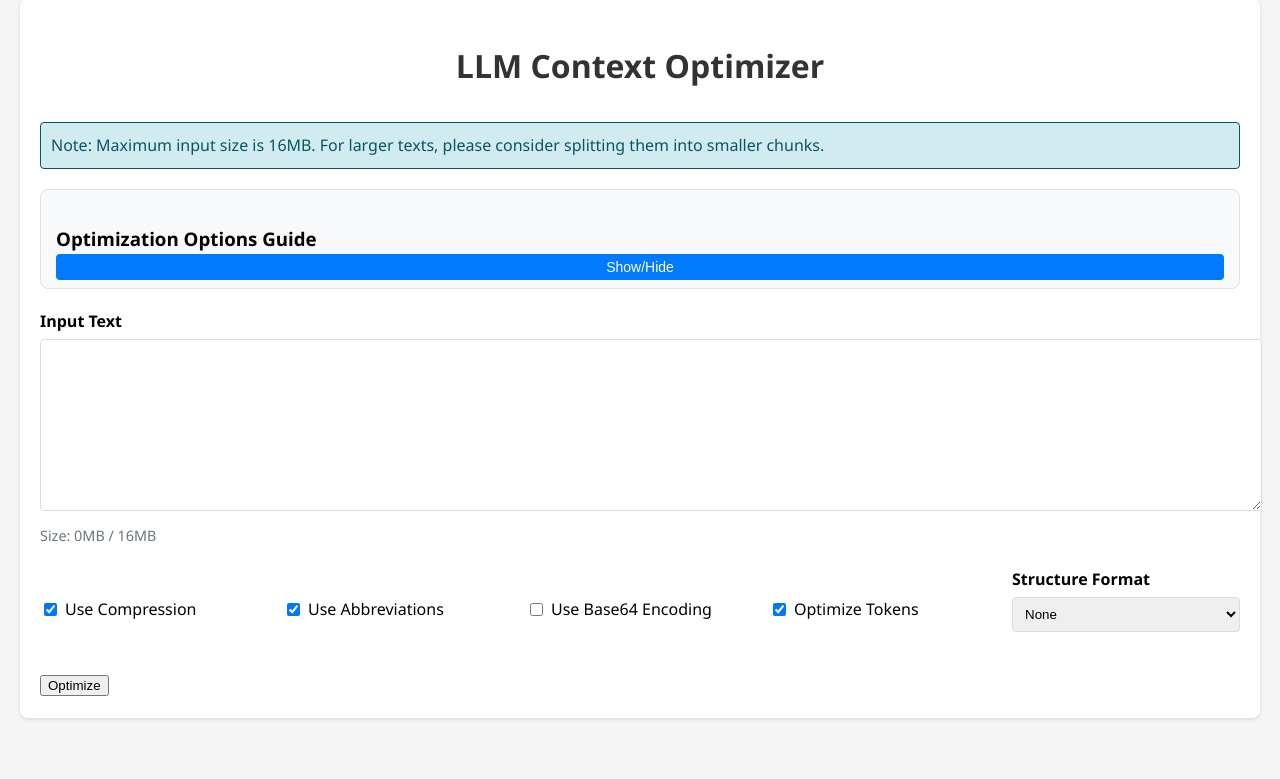
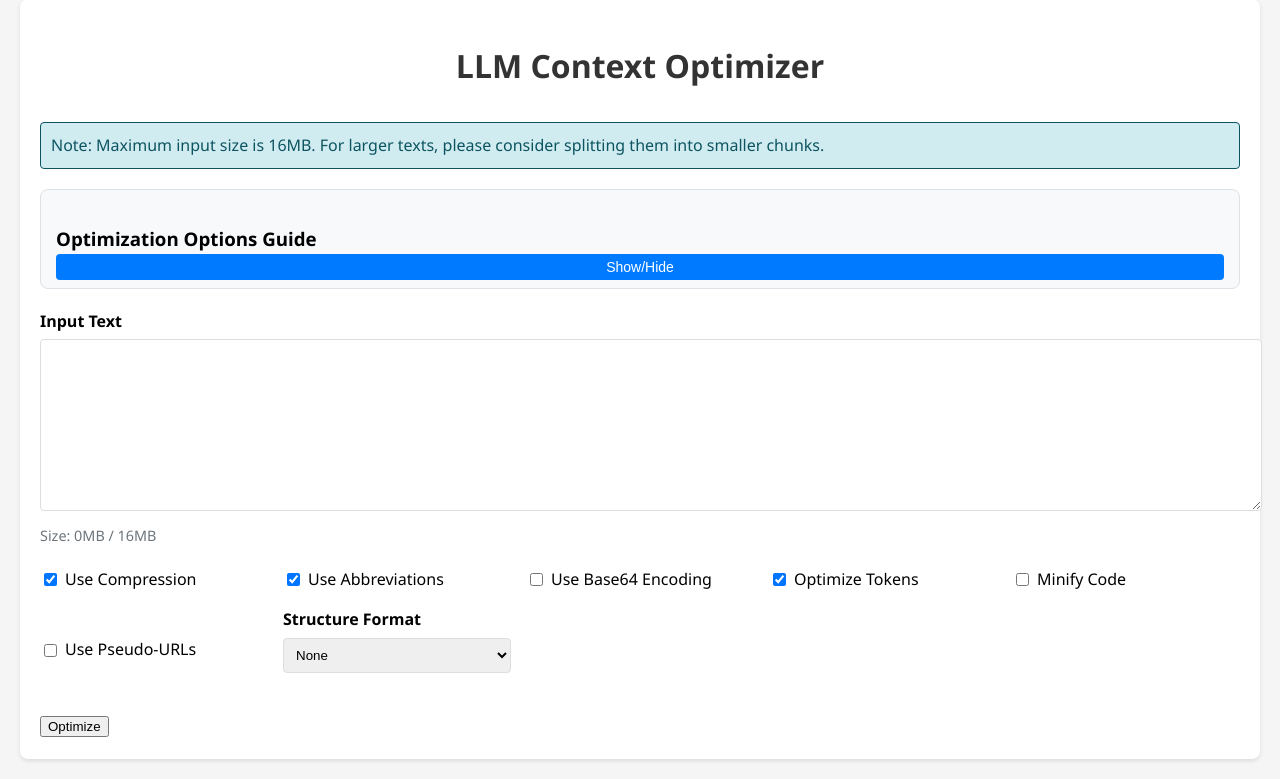
Before and after one commit to sanky369/LLMContextOptimizer, a Flask app: page / in a window 1280 px wide. Shown: the part 21-800 px from the top of the page. Run offline with Flask 3, Linux system fonts and the light colour scheme.

Commit message:
Agent query: Can you see the new "Minify Code" and "Use Pseudo-URLs" checkboxes in the options section? Please try them with some code input to verify they work.
Add minify code and pseudo-URL options to the UI.

Screenshot: https://storage.googleapis.com/screenshot-production-us-central1/aceacbd7-096e-4511-bdc9-454de33812f4/190ffb74-a556-476b-b18e-754dd9470c55.jpg

```diff
--- a/app.py
+++ b/app.py
@@ -26,6 +26,8 @@ class OptimizationForm(FlaskForm):
                                          ('xml', 'XML')],
                                  default='none')
     optimize_tokens = BooleanField('Optimize Tokens', default=True)
+    minify_code = BooleanField('Minify Code', default=False)
+    use_pseudo_urls = BooleanField('Use Pseudo-URLs', default=False)
     submit = SubmitField('Optimize')
 
 @app.route('/', methods=['GET', 'POST'])
@@ -48,7 +50,9 @@ def index():
                     use_abbreviations=form.use_abbreviations.data,
                     use_base64=form.use_base64.data,
                     structure_format=structure_format,
-                    optimize_tokens=form.optimize_tokens.data
+                    optimize_tokens=form.optimize_tokens.data,
+                    minify_code=form.minify_code.data,
+                    use_pseudo_urls=form.use_pseudo_urls.data
                 )
             else:
                 error = "Invalid form submission. Please check your input."
--- a/templates/index.html
+++ b/templates/index.html
@@ -306,6 +306,18 @@
                     <p><strong>Best for:</strong> Data that needs to be parsed or has hierarchical relationships.</p>
                     <p><strong>Example:</strong> Converting text to JSON with defined keys and values.</p>
                 </div>
+                <div class="help-item">
+                    <h4>Minify Code</h4>
+                    <p>Reduces code size by removing comments, whitespace, and using shorter variable names.</p>
+                    <p><strong>Best for:</strong> Code snippets and programming examples.</p>
+                    <p><strong>Example:</strong> "def function(x):" → "def f(x):"</p>
+                </div>
+                <div class="help-item">
+                    <h4>Use Pseudo-URLs</h4>
+                    <p>Replaces long phrases with URL-like references for better token efficiency.</p>
+                    <p><strong>Best for:</strong> Technical documents with repeated concepts.</p>
+                    <p><strong>Example:</strong> "context window size" → "#ref:llm/context_size"</p>
+                </div>
             </div>
         </div>
 
@@ -334,6 +346,14 @@
                     {{ form.optimize_tokens }}
                     {{ form.optimize_tokens.label }}
                 </div>
+                <div class="checkbox-group">
+                    {{ form.minify_code }}
+                    {{ form.minify_code.label }}
+                </div>
+                <div class="checkbox-group">
+                    {{ form.use_pseudo_urls }}
+                    {{ form.use_pseudo_urls.label }}
+                </div>
                 <div class="form-group">
                     {{ form.structure_format.label }}
                     {{ form.structure_format }}
```
